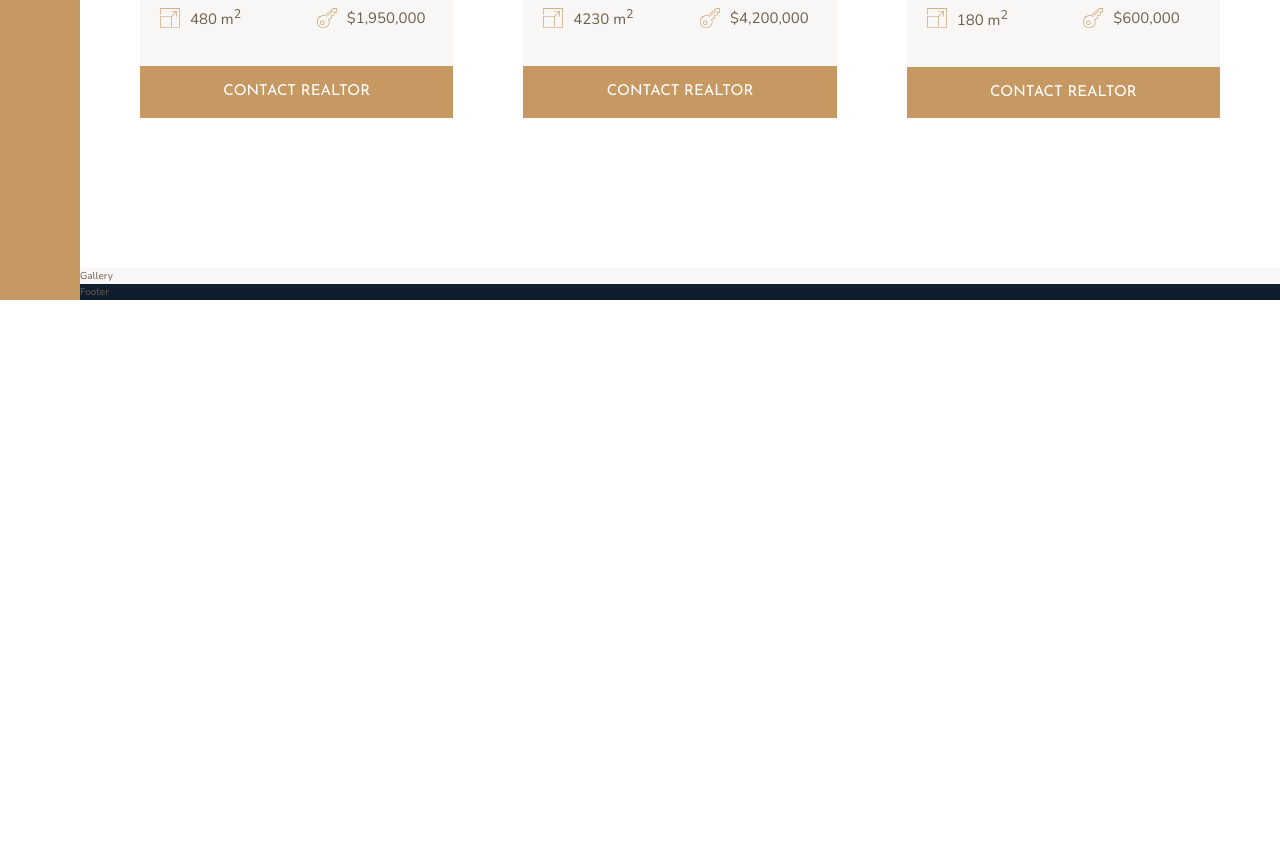
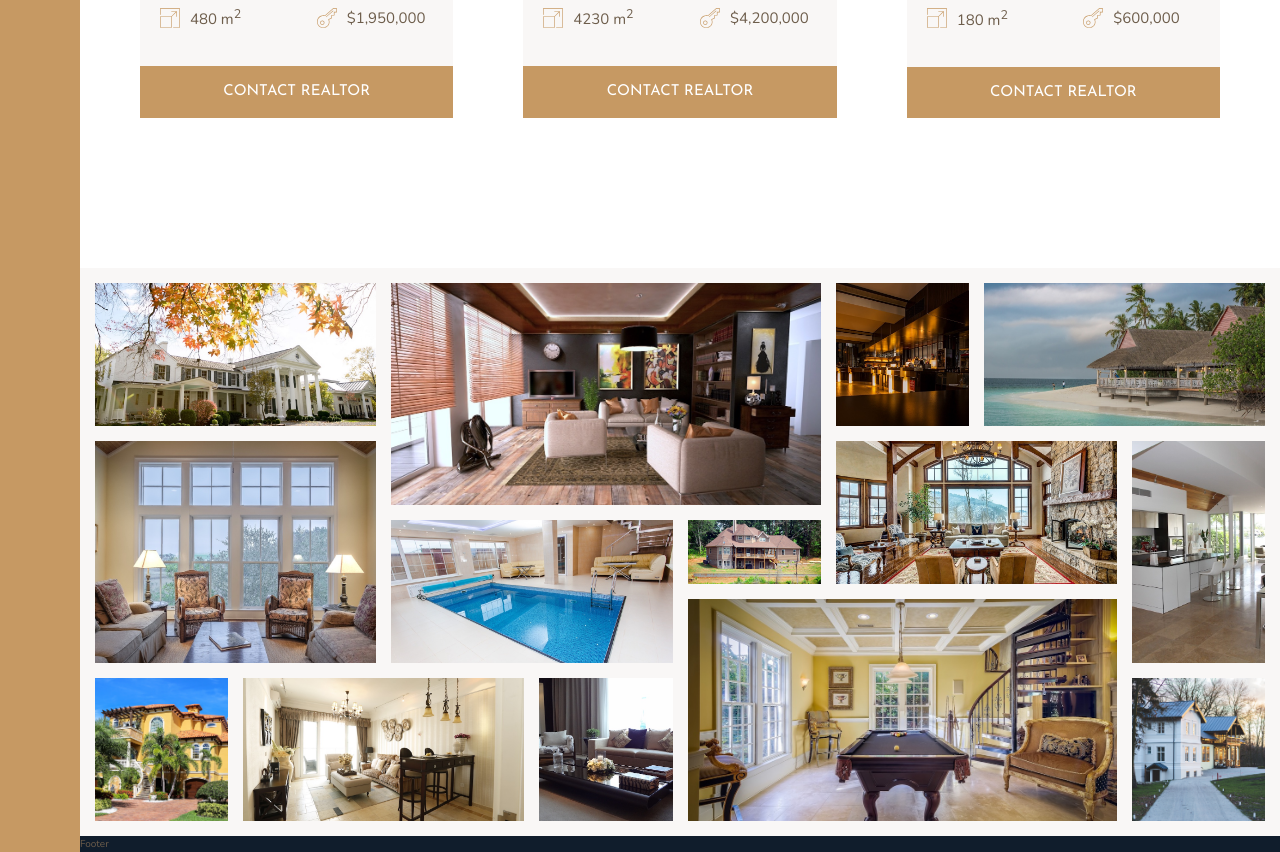
Before and after one commit to IkTom22/realestate, a website: page index.html in a window 1280 px wide. Shown: the part 2804-3656 px from the top of the page. Before the commit the page ends 3104 px from the top, so only its background shows below. Drawn offline with nearby package versions, Linux system fonts and the light colour scheme.

Commit message:
gallery section finished. objuct-fit used

```diff
--- a/index.html
+++ b/index.html
@@ -288,7 +288,50 @@
 
     </section>
     <section class="gallery">
-        Gallery
+        <figure class="gallery__item gallery__item-1">
+            <img src="img/gal-1.jpeg" alt="Gallery image 1" class="gallery__img">
+        </figure>
+        <figure class="gallery__item gallery__item-2">
+            <img src="img/gal-2.jpeg" alt="Gallery image 2" class="gallery__img">
+        </figure>
+        <figure class="gallery__item gallery__item-3">
+            <img src="img/gal-3.jpeg" alt="Gallery image 3" class="gallery__img">
+        </figure>
+        <figure class="gallery__item gallery__item-4">
+            <img src="img/gal-4.jpeg" alt="Gallery image 4" class="gallery__img">
+        </figure>
+        <figure class="gallery__item gallery__item-5">
+            <img src="img/gal-5.jpeg" alt="Gallery image 5" class="gallery__img">
+        </figure>
+        <figure class="gallery__item gallery__item-6">
+            <img src="img/gal-6.jpeg" alt="Gallery image 6" class="gallery__img">
+        </figure>
+        <figure class="gallery__item gallery__item-7">
+            <img src="img/gal-7.jpeg" alt="Gallery image 7" class="gallery__img">
+        </figure>
+        <figure class="gallery__item gallery__item-8">
+            <img src="img/gal-8.jpeg" alt="Gallery image 8" class="gallery__img">
+        </figure>
+        <figure class="gallery__item gallery__item-9">
+            <img src="img/gal-9.jpeg" alt="Gallery image 9" class="gallery__img">
+        </figure>
+        <figure class="gallery__item gallery__item-10">
+            <img src="img/gal-10.jpeg" alt="Gallery image 10" class="gallery__img">
+        </figure>
+        <figure class="gallery__item gallery__item-11">
+            <img src="img/gal-11.jpeg" alt="Gallery image 11" class="gallery__img">
+        </figure>
+        <figure class="gallery__item gallery__item-12">
+            <img src="img/gal-12.jpeg" alt="Gallery image 12" class="gallery__img">
+        </figure>
+        <figure class="gallery__item gallery__item-13">
+            <img src="img/gal-13.jpeg" alt="Gallery image 13" class="gallery__img">
+        </figure>
+        <figure class="gallery__item gallery__item-14">
+            <img src="img/gal-14.jpeg" alt="Gallery image 14" class="gallery__img">
+        </figure>
+
+
     </section>
     <footer class="footer">
         Footer
--- a/sass/_gallery.scss
+++ b/sass/_gallery.scss
@@ -1,4 +1,80 @@
 .gallery {
     background-color: $color-grey-light-1;
     grid-column: full-start / full-end;
+
+    display: grid;
+
+    grid-template-columns: repeat(8, 1fr);
+    grid-template-rows: repeat(7, 5vw);
+    grid-gap: 1.5rem;
+    padding: 1.5rem;
+
+    &__item {
+        &-1 {
+            grid-row: 1 /span 2;
+            grid-column: 1 / span 2;
+        }
+        &-2 {
+            grid-row: 1 /span 3;
+            grid-column: 3 / span 3;
+        }
+        &-3 {
+            grid-row: 1 /span 2;
+            grid-column: 6 / 7;
+        }
+        &-4 {
+            grid-row: 1 /span 2;
+            grid-column: 7 / -1;
+        }
+        &-5 {
+            grid-row: 3 /span 3;
+            grid-column: 1 / span 2;
+        }
+        &-6 {
+            grid-row: 4 /span 2;
+            grid-column: 3 / span 2;
+        }
+        &-7 {
+            grid-row: 4 / 5;
+            grid-column: 5 / 6;
+        }
+        &-8 {
+            grid-row: 3 / span 2;
+            grid-column: 6 / span 2;
+        }
+        &-9 {
+            grid-row: 3 / span 3;
+            grid-column: 8 / 9;
+        }
+        &-10 {
+            grid-row: 6 / -1;
+            grid-column: 1 / 2;
+        }
+        &-11 {
+            grid-row: 6 / -1;
+            grid-column: 2 / span 2;
+        }
+        &-12 {
+            grid-row: 6 / -1;
+            grid-column: 4 / 5;
+        }
+        &-13 {
+            grid-row: 5 / -1;
+            grid-column: 5 / span 3;
+        }
+        &-14 {
+            grid-row: 6 / -1;
+            grid-column: 8 / 9;
+        }
+    }
+
+    &__img {
+        width: 100%;
+        height: 100%;
+        object-fit: cover;
+        display: block; // to avoid white space
+    }
+    & > * {
+        width: 100%;
+    }
 }
```
Also changed, not shown: css/style.css.
